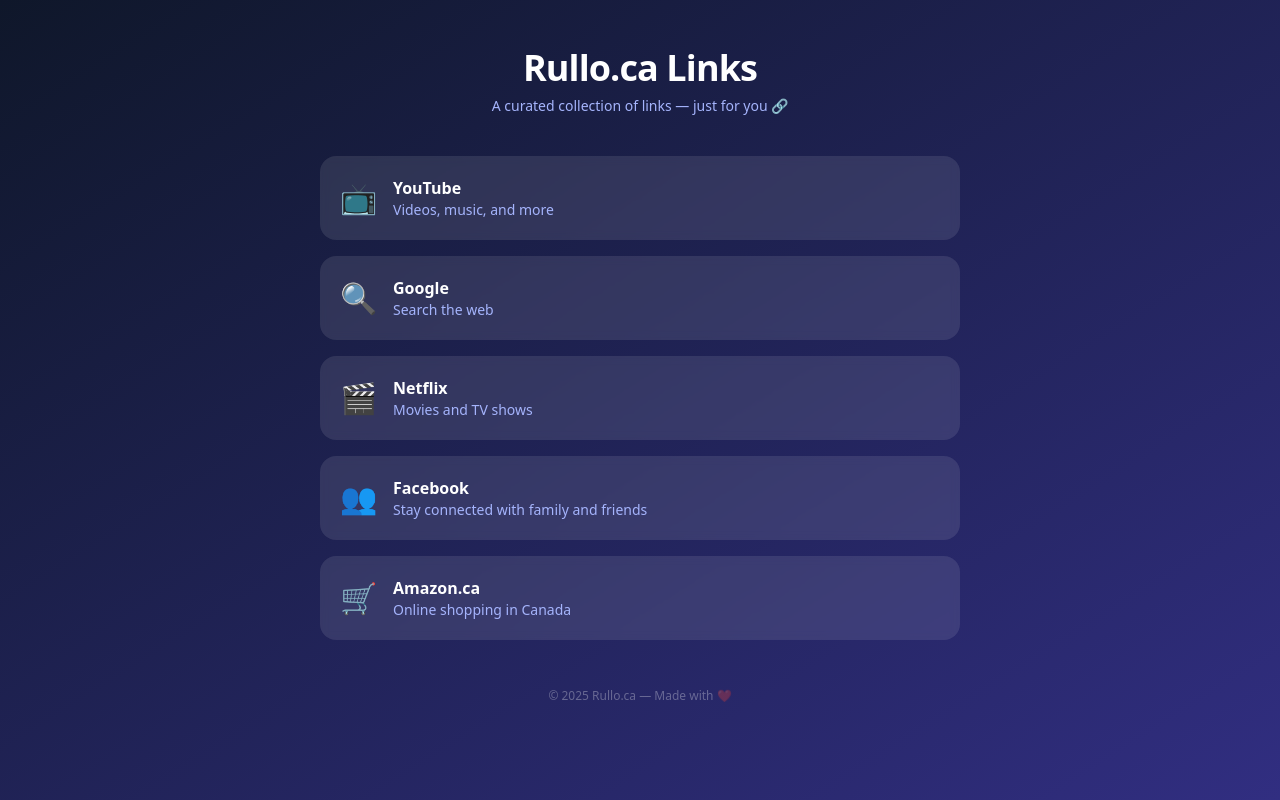
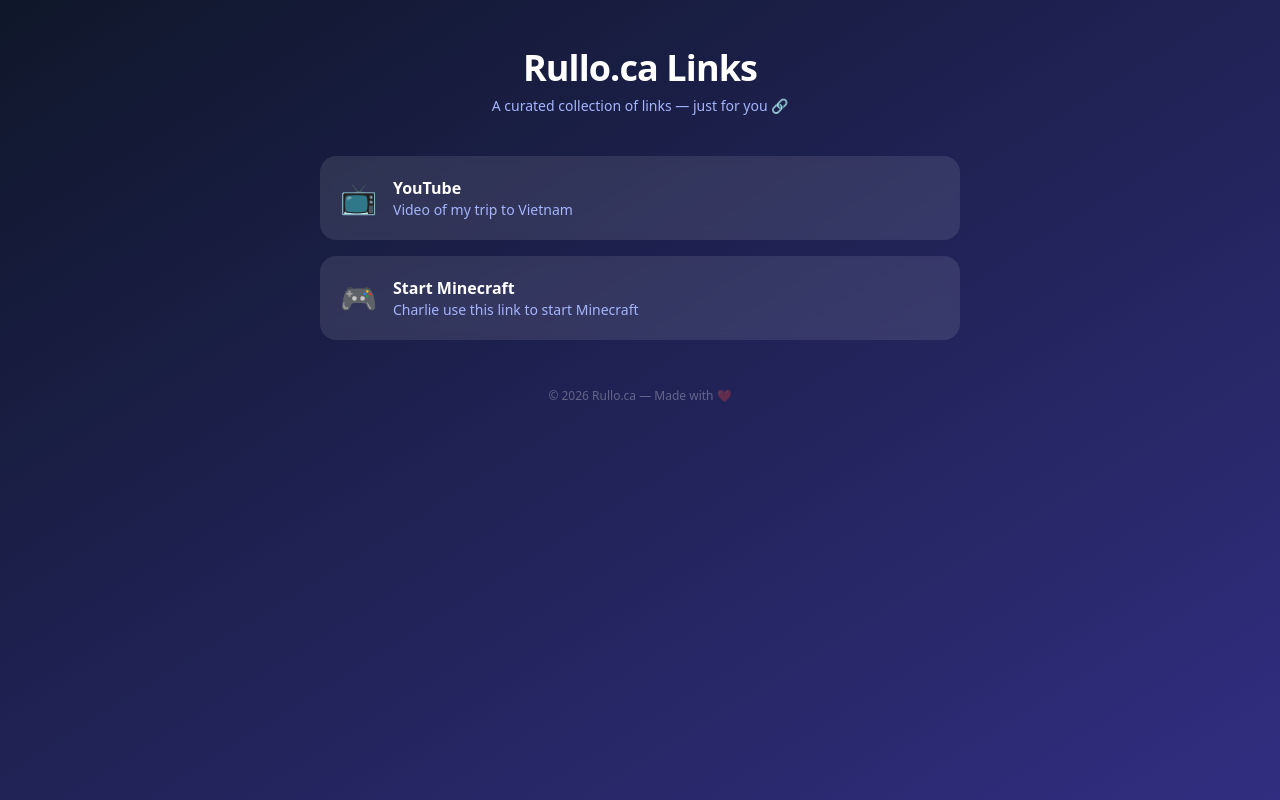
Before and after one commit to markrullo/links, a website: page index.html in a window 1280 px wide. Drawn offline with Linux system fonts and the light colour scheme.

Commit message:
UPdated links

```diff
--- a/index.html
+++ b/index.html
@@ -82,7 +82,7 @@
           no-underline    — override the browser default underline on <a> tags (set via Tailwind's 'no-underline' utility)
         -->
         <a
-          href="https://www.youtube.com"
+          href="https://www.youtube.com/playlist?list=PLHuCd1V9idR3lNFqyB5bur0UDCzGaGZaP"
           target="_blank"
           rel="noopener noreferrer"
           class="group flex items-center gap-4 bg-white/10 hover:bg-white/20 backdrop-blur-sm rounded-2xl p-5 transition-all duration-200 cursor-pointer no-underline"
@@ -114,7 +114,7 @@
               text-indigo-300 — muted indigo to visually subordinate the description
               truncate        — clip long descriptions with an ellipsis
             -->
-            <p class="text-sm text-indigo-300 truncate">Videos, music, and more</p>
+            <p class="text-sm text-indigo-300 truncate">Video of my trip to Vietnam</p>
           </div>
 
           <!-- Arrow icon — only visible on hover -->
@@ -129,20 +129,20 @@
 
         <!-- ── Card 2 ──────────────────────────────────────────────── -->
         <a
-          href="https://www.google.com"
+          href="https://prod-02.canadacentral.logic.azure.com:443/workflows/79e5570e2dcc4839bdc259a54349a01e/triggers/When_an_HTTP_request_is_received/paths/invoke?api-version=2016-10-01&sp=%2Ftriggers%2FWhen_an_HTTP_request_is_received%2Frun&sv=1.0&sig=ze-TYoAV_GveB_1oOCnmRanGhBdq-tHBGLoxqiuzsGk"
           target="_blank"
           rel="noopener noreferrer"
           class="group flex items-center gap-4 bg-white/10 hover:bg-white/20 backdrop-blur-sm rounded-2xl p-5 transition-all duration-200 cursor-pointer no-underline"
         >
-          <span class="text-3xl leading-none" aria-hidden="true">🔍</span>
+          <span class="text-3xl leading-none" aria-hidden="true">🎮</span>
           <div class="flex-1 min-w-0">
-            <p class="font-semibold text-white truncate">Google</p>
-            <p class="text-sm text-indigo-300 truncate">Search the web</p>
+            <p class="font-semibold text-white truncate">Start Minecraft</p>
+            <p class="text-sm text-indigo-300 truncate">Charlie use this link to start Minecraft</p>
           </div>
           <span class="opacity-0 group-hover:opacity-100 transition-opacity text-indigo-300" aria-hidden="true">→</span>
         </a>
+<!--
 
-        <!-- ── Card 3 ──────────────────────────────────────────────── -->
         <a
           href="https://www.netflix.com"
           target="_blank"
@@ -157,7 +157,7 @@
           <span class="opacity-0 group-hover:opacity-100 transition-opacity text-indigo-300" aria-hidden="true">→</span>
         </a>
 
-        <!-- ── Card 4 ──────────────────────────────────────────────── -->
+
         <a
           href="https://www.facebook.com"
           target="_blank"
@@ -172,7 +172,7 @@
           <span class="opacity-0 group-hover:opacity-100 transition-opacity text-indigo-300" aria-hidden="true">→</span>
         </a>
 
-        <!-- ── Card 5 ──────────────────────────────────────────────── -->
+
         <a
           href="https://www.amazon.ca"
           target="_blank"
@@ -185,7 +185,7 @@
             <p class="text-sm text-indigo-300 truncate">Online shopping in Canada</p>
           </div>
           <span class="opacity-0 group-hover:opacity-100 transition-opacity text-indigo-300" aria-hidden="true">→</span>
-        </a>
+        </a> -->
 
       </main>
 
@@ -197,7 +197,7 @@
         text-white/30 — white at 30% opacity — very subtle, unobtrusive footer
       -->
       <footer class="mt-12 text-center text-xs text-white/30">
-        &copy; 2025 Rullo.ca &mdash; Made with ❤️
+        &copy; 2026 Rullo.ca &mdash; Made with ❤️
       </footer>
     </div>
 
```
